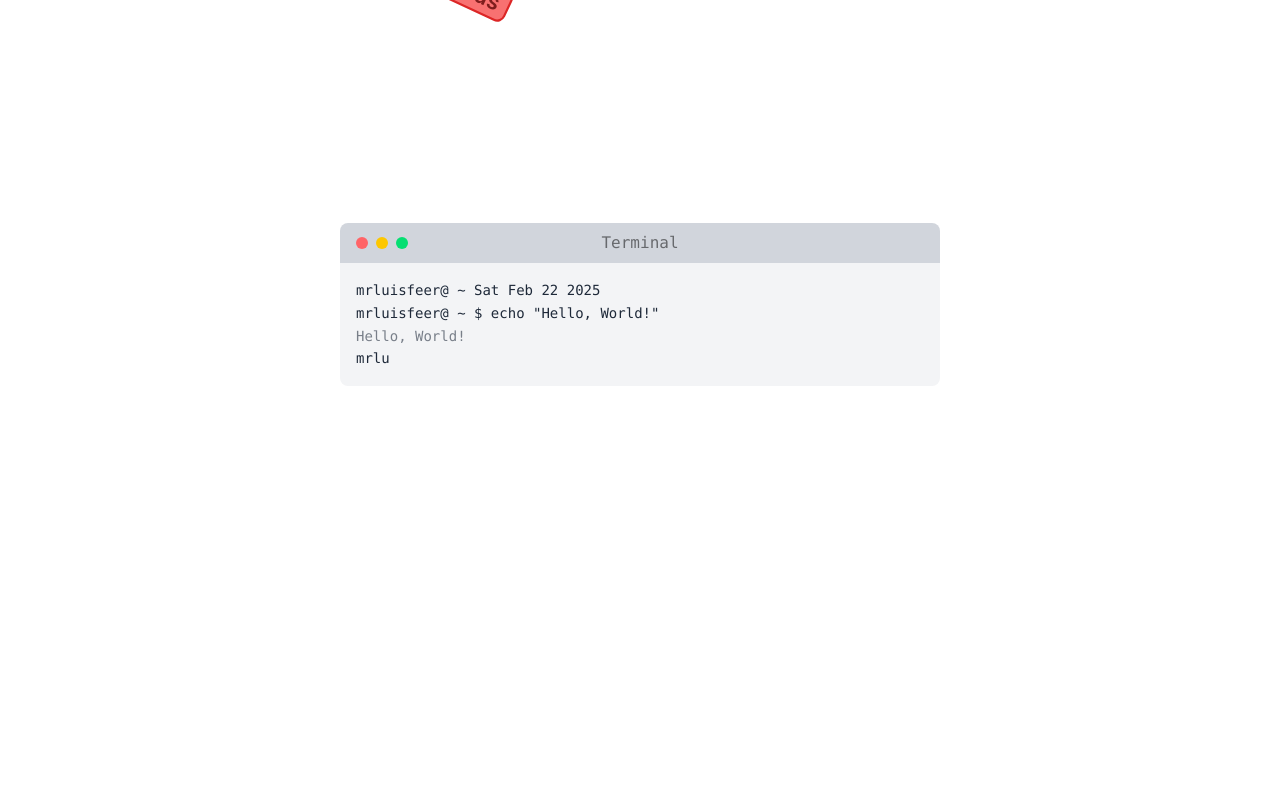
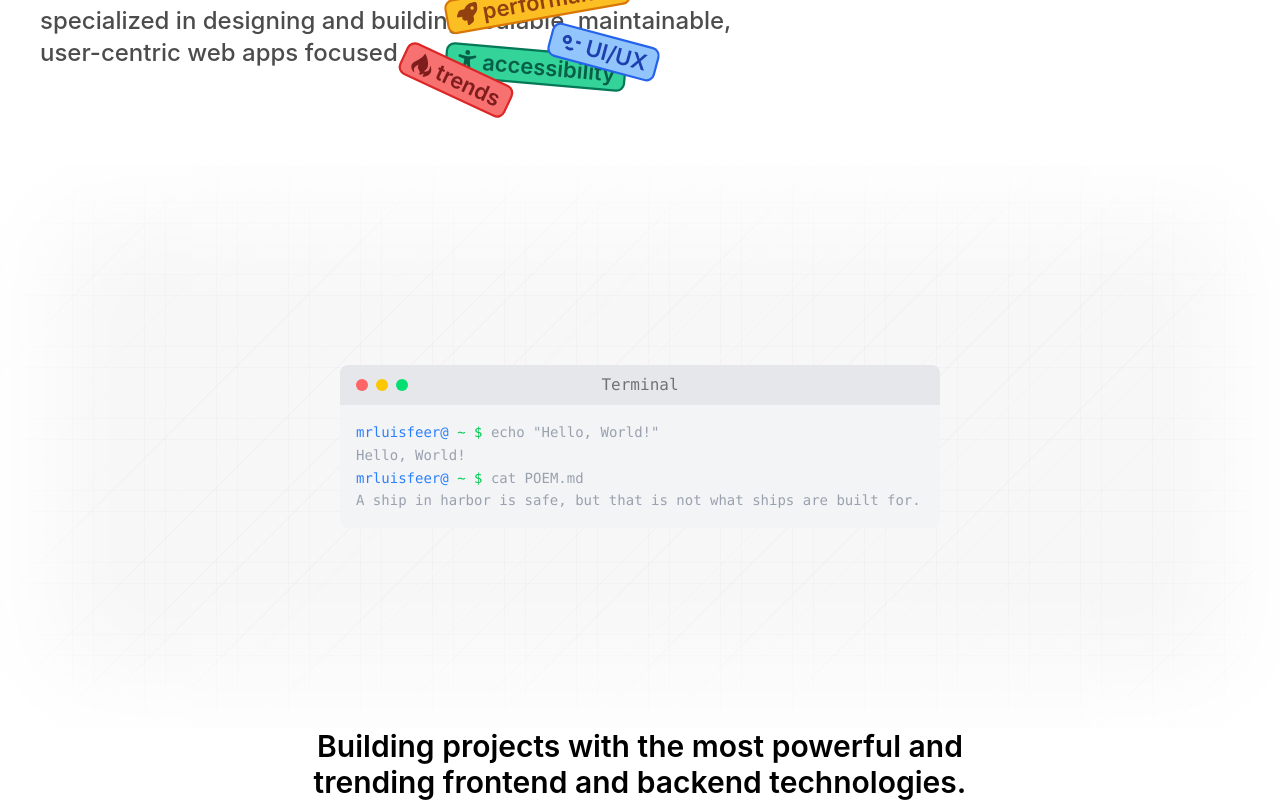
Before and after one commit to mrluisfer/portfolio-2025, a React (Vite) app: page / in a window 1280 px wide. Shown: the part 803-1603 px from the top of the page. Before the commit the page ends 1439 px from the top, so only its background shows below. Built offline with nearby package versions, Linux system fonts and the light colour scheme.

Commit message:
add terminal section and basic template for skills, and fix minor details

```diff
--- a/src/components/about/index.tsx
+++ b/src/components/about/index.tsx
@@ -1,9 +1,10 @@
 import { motion } from 'motion/react';
+
 import FocusedOn from '@/components/about/focused-on.tsx';
 
 export default function About() {
   return (
-    <div className="px-10">
+    <div className="px-10 py-24">
       <span className="text-2xl opacity-60">👋 Hey, I'm Luis Alvarez</span>
       <motion.div
         className="my-4 text-5xl font-semibold"
--- a/src/components/app/index.tsx
+++ b/src/components/app/index.tsx
@@ -1,5 +1,6 @@
 import About from '../about';
 import Hero from '../hero';
+import Skills from '../skills';
 import Terminal from '../terminal';
 
 function App() {
@@ -8,6 +9,7 @@ function App() {
       <Hero />
       <About />
       <Terminal />
+      <Skills />
     </div>
   );
 }
--- /dev/null
+++ b/src/components/skills/index.tsx
@@ -0,0 +1,11 @@
+export default function Skills() {
+  return (
+    <div className="px-10">
+      <div className="mx-auto flex max-w-[700px] justify-center text-center text-3xl">
+        <h1 className="font-semibold">
+          Building projects with the most powerful and trending frontend and backend technologies.
+        </h1>
+      </div>
+    </div>
+  );
+}
--- a/src/components/terminal/content.tsx
+++ b/src/components/terminal/content.tsx
@@ -1,41 +1,66 @@
 import { motion } from 'framer-motion';
-import { useEffect, useState } from 'react';
+import { ReactNode, useEffect, useState } from 'react';
 
 import { getCurrentFormattedDate } from '@/utils/get-current-date';
 
+function BlueText({ children }: { children: ReactNode | string }) {
+  return <span className="font-medium text-blue-500">{children}</span>;
+}
+function GreenText({ children }: { children: ReactNode | string }) {
+  return <span className="font-medium text-green-500">{children}</span>;
+}
+function GrayText({ children }: { children: ReactNode | string }) {
+  return (
+    <span className="text-gray-400 opacity-100 transition hover:text-gray-500">{children}</span>
+  );
+}
+
 const terminalLogs = [
-  `mrluisfeer@ ~ ${getCurrentFormattedDate()}`,
-  `mrluisfeer@ ~ $ echo "Hello, World!"`,
-  `Hello, World!`,
-  `mrluisfeer@ ~ $ cat POEM.md`,
-  `A ship in harbor is safe, but that is not what ships are built for.`,
+  <span></span>,
+  <span key={0}>
+    <GrayText>Last Session: {getCurrentFormattedDate()}</GrayText>
+  </span>,
+  <span key={1}>
+    <BlueText>mrluisfeer@</BlueText> <GreenText>~ $</GreenText>{' '}
+    <GrayText>echo "Hello, World!"</GrayText>
+  </span>,
+  <span key={2}>
+    <GrayText>Hello, World!</GrayText>
+  </span>,
+  <span key={3}>
+    <BlueText>mrluisfeer@</BlueText> <GreenText>~ $</GreenText> <GrayText>cat POEM.md</GrayText>
+  </span>,
+  <span key={4}>
+    <GrayText>A ship in harbor is safe, but that is not what ships are built for.</GrayText>
+  </span>,
 ];
 
 export default function Content() {
-  const [lines, setLines] = useState<string[]>([]);
-  const [currentLine, setCurrentLine] = useState('');
+  const [lines, setLines] = useState<JSX.Element[]>([]);
+  const [currentLine, setCurrentLine] = useState<ReactNode | null>(null);
   const [currentIndex, setCurrentIndex] = useState(0);
   const [charIndex, setCharIndex] = useState(0);
 
   useEffect(() => {
     if (currentIndex < terminalLogs.length) {
-      if (charIndex < terminalLogs[currentIndex].length) {
-        const timeout = setTimeout(() => {
-          setCurrentLine((prev) => prev + terminalLogs[currentIndex][charIndex]);
-          setCharIndex((prev) => prev + 1);
-        }, 50);
+      const textContent = terminalLogs[currentIndex].props.children;
 
-        return () => clearTimeout(timeout);
+      if (typeof textContent === 'string') {
+        if (charIndex < textContent.length) {
+          const timeout = setTimeout(() => {
+            setCurrentLine(<span>{textContent.slice(0, charIndex + 1)}</span>);
+            setCharIndex((prev) => prev + 1);
+          }, 50);
+          return () => clearTimeout(timeout);
+        }
       } else {
-        setTimeout(() => {
-          setLines((prev) => [...prev, currentLine]);
-          setCurrentLine('');
-          setCurrentIndex((prev) => prev + 1);
-          setCharIndex(0);
-        }, 500);
+        setLines((prev) => [...prev, terminalLogs[currentIndex]]);
+        setCurrentLine(null);
+        setCurrentIndex((prev) => prev + 1);
+        setCharIndex(0);
       }
     }
-  }, [charIndex, currentIndex, currentLine]);
+  }, [charIndex, currentIndex]);
 
   return (
     <div className="font-mono text-sm leading-relaxed text-gray-800">
--- a/src/components/terminal/index.tsx
+++ b/src/components/terminal/index.tsx
@@ -1,18 +1,30 @@
+import { FiMaximize2 } from 'react-icons/fi';
+import { GoDash } from 'react-icons/go';
+import { IoClose } from 'react-icons/io5';
+import { IconType } from 'react-icons/lib';
+
 import Content from './content';
 
-function TerminalDot({ color }: { color: string }) {
-  return <div className={`h-3 w-3 rounded-full ${color}`}></div>;
+function TerminalDot({ color, Icon }: { color: string; Icon?: IconType }) {
+  const IconComponent = Icon || (() => null);
+  return (
+    <div
+      className={`group flex h-3 w-3 items-center justify-center rounded-full active:scale-95 ${color}`}
+    >
+      <IconComponent className="text-gray-600 opacity-0 transition group-hover:opacity-70" />
+    </div>
+  );
 }
 
 export default function Terminal() {
   return (
-    <div className="py-[250px]">
+    <div className="terminal-pattern relative bg-gradient-to-br py-[200px]">
       <div className="mx-auto w-[600px]">
-        <div className="relative flex items-center rounded-t-lg bg-gray-300 px-4 py-2">
+        <div className="relative flex items-center rounded-t-lg bg-gray-200 px-4 py-2 transition hover:bg-gray-300">
           <div className="absolute flex items-center gap-2">
-            <TerminalDot color="bg-red-400" />
-            <TerminalDot color="bg-yellow-400" />
-            <TerminalDot color="bg-green-400" />
+            <TerminalDot color="bg-red-400" Icon={IoClose} />
+            <TerminalDot color="bg-yellow-400" Icon={GoDash} />
+            <TerminalDot color="bg-green-400" Icon={FiMaximize2} />
           </div>
           <p className="mx-auto font-mono opacity-50">Terminal</p>
         </div>
--- a/src/styles/globals.scss
+++ b/src/styles/globals.scss
@@ -11,14 +11,15 @@
 
 .hero-pattern {
   --s: 100px; /* size of the pattern */
-  --c1: #FFFFFF;
-  --c2: #F5F5F5;
+  --c1: #ffffff;
+  --c2: #f5f5f5;
 
   --_s: calc(2 * var(--s)) calc(2 * var(--s));
   --_g: var(--_s) conic-gradient(at 40% 40%, #0000 75%, var(--c1) 0);
   --_p: var(--_s) conic-gradient(at 20% 20%, #0000 75%, var(--c2) 0);
 
-  background: calc(0.9 * var(--s)) calc(0.9 * var(--s)) / var(--_p),
+  background:
+    calc(0.9 * var(--s)) calc(0.9 * var(--s)) / var(--_p),
     calc(-0.1 * var(--s)) calc(-0.1 * var(--s)) / var(--_p),
     calc(0.7 * var(--s)) calc(0.7 * var(--s)) / var(--_g),
     calc(-0.3 * var(--s)) calc(-0.3 * var(--s)) / var(--_g),
@@ -31,24 +32,65 @@
 
 @keyframes m {
   0% {
-    background-position: calc(0.9 * var(--s)) calc(0.9 * var(--s)),
+    background-position:
+      calc(0.9 * var(--s)) calc(0.9 * var(--s)),
       calc(-0.1 * var(--s)) calc(-0.1 * var(--s)),
       calc(0.7 * var(--s)) calc(0.7 * var(--s)),
       calc(-0.3 * var(--s)) calc(-0.3 * var(--s)),
       center;
   }
   50% {
-    background-position: calc(1.9 * var(--s)) calc(0.9 * var(--s)),
+    background-position:
+      calc(1.9 * var(--s)) calc(0.9 * var(--s)),
       calc(-1.1 * var(--s)) calc(-0.1 * var(--s)),
       calc(1.7 * var(--s)) calc(0.7 * var(--s)),
       calc(-1.3 * var(--s)) calc(-0.3 * var(--s)),
       center;
   }
   100% {
-    background-position: calc(2.9 * var(--s)) calc(-1.1 * var(--s)),
+    background-position:
+      calc(2.9 * var(--s)) calc(-1.1 * var(--s)),
       calc(-2.1 * var(--s)) calc(1.9 * var(--s)),
       calc(2.7 * var(--s)) calc(-1.3 * var(--s)),
       calc(-2.3 * var(--s)) calc(1.7 * var(--s)),
       center;
   }
 }
+
+.terminal-pattern {
+  box-shadow: inset 0 0 100px 50px rgba(255, 255, 255, 1);
+  background-image: repeating-linear-gradient(
+      90deg,
+      hsla(298, 16%, 68%, 0.06) 0px,
+      hsla(298, 16%, 68%, 0.06) 1px,
+      transparent 1px,
+      transparent 21px,
+      hsla(298, 16%, 68%, 0.06) 21px,
+      hsla(298, 16%, 68%, 0.06) 22px,
+      transparent 22px,
+      transparent 72px
+    ),
+    repeating-linear-gradient(
+      0deg,
+      hsla(298, 16%, 68%, 0.06) 0px,
+      hsla(298, 16%, 68%, 0.06) 1px,
+      transparent 1px,
+      transparent 21px,
+      hsla(298, 16%, 68%, 0.06) 21px,
+      hsla(298, 16%, 68%, 0.06) 22px,
+      transparent 22px,
+      transparent 72px
+    ),
+    repeating-linear-gradient(
+      135deg,
+      hsla(298, 16%, 68%, 0.06) 0px,
+      hsla(298, 16%, 68%, 0.06) 1px,
+      transparent 1px,
+      transparent 21px,
+      hsla(298, 16%, 68%, 0.06) 21px,
+      hsla(298, 16%, 68%, 0.06) 22px,
+      transparent 22px,
+      transparent 72px
+    ),
+    linear-gradient(90deg, hsl(275, 3%, 97%), hsl(275, 3%, 97%));
+}
```
Lines whose indentation alone changed are shown as unchanged.
